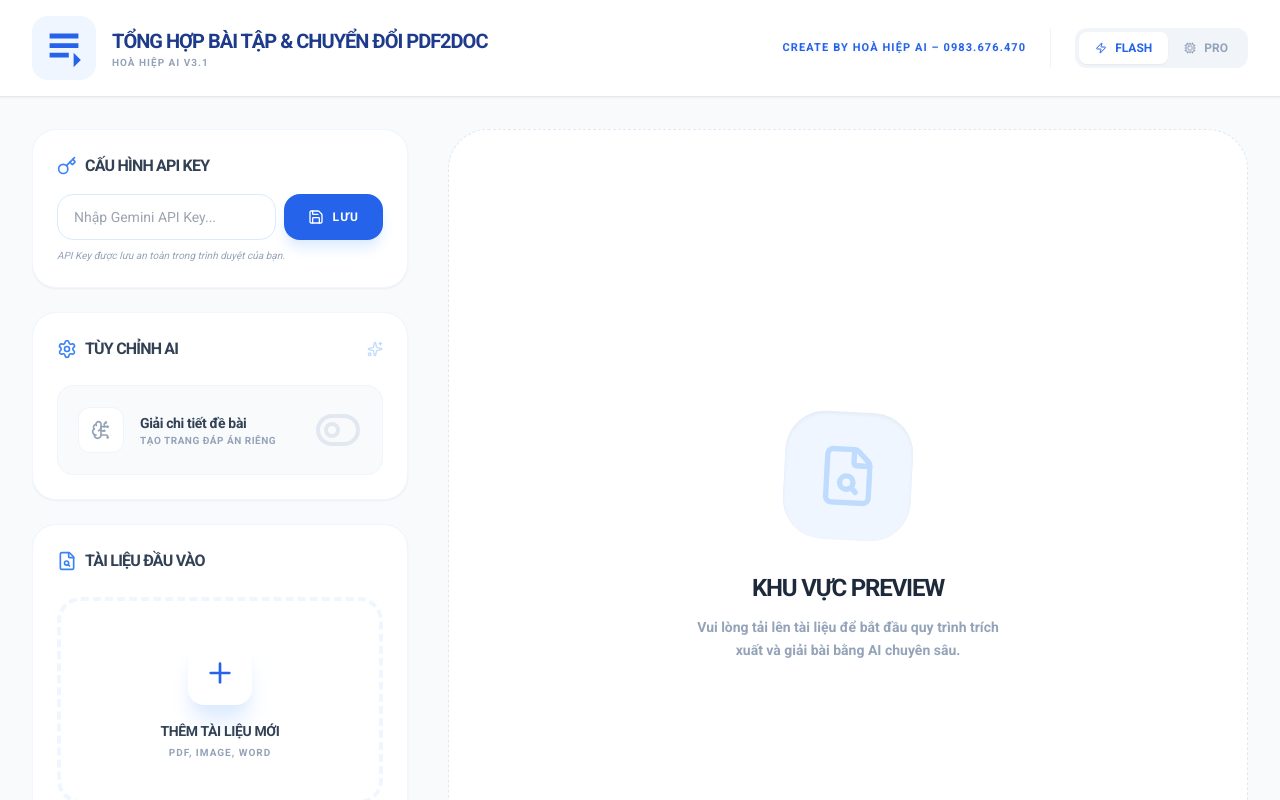
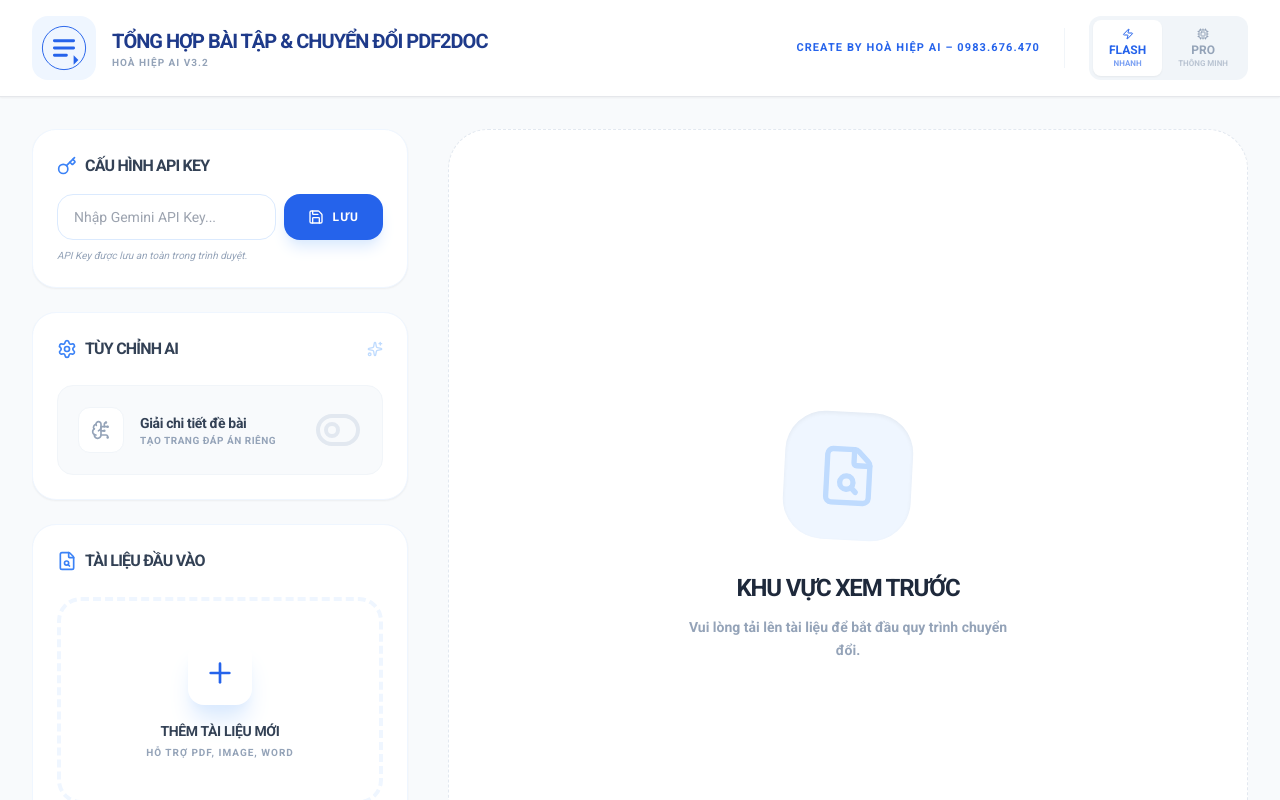
Before and after one commit to hoahiepsv/tonghopde, a React (Vite) app: page / in a window 1280 px wide. Shown: the top 800 px of the page. Built offline with nearby package versions, Linux system fonts and the light colour scheme.

Commit message:
Add files via upload

```diff
--- a/App.tsx
+++ b/App.tsx
@@ -97,7 +97,6 @@ const App: React.FC = () => {
         mimeType: f.file.type || 'application/pdf'
       }));
 
-      // Sử dụng API Key từ state/localStorage nếu có, nếu không fallback về env
       const activeKey = apiKey || process.env.API_KEY || '';
       const response = await callGemini(model, fileData, shouldSolve, activeKey);
       setResult(response);
@@ -120,28 +119,32 @@ const App: React.FC = () => {
             <h1 className="text-xl font-black text-blue-900 tracking-tighter">
               {APP_NAME}
             </h1>
-            <p className="text-[10px] font-bold text-slate-400 uppercase tracking-widest">Hoà Hiệp AI v3.1</p>
+            <p className="text-[10px] font-bold text-slate-400 uppercase tracking-widest">Hoà Hiệp AI v3.2</p>
           </div>
         </div>
         <div className="flex items-center gap-6">
-          <div className="text-right">
-            <p className="text-[11px] font-black text-blue-600 uppercase tracking-widest drop-shadow-sm">
+          <div className="hidden md:block text-right">
+            <p className="text-[11px] font-black text-blue-600 uppercase tracking-widest">
               {COPYRIGHT_TEXT}
             </p>
           </div>
-          <div className="h-10 w-[1px] bg-slate-100"></div>
+          <div className="h-10 w-[1px] bg-slate-100 hidden md:block"></div>
           <div className="flex bg-slate-100 p-1 rounded-xl">
              <button
                onClick={() => setModel(AiModel.FLASH)}
-               className={`px-4 py-2 rounded-lg text-xs font-black transition-all flex items-center gap-2 ${model === AiModel.FLASH ? 'bg-white text-blue-600 shadow-sm' : 'text-slate-400 hover:text-slate-600'}`}
+               className={`px-4 py-2 rounded-lg text-xs font-black transition-all flex flex-col items-center leading-none gap-1 ${model === AiModel.FLASH ? 'bg-white text-blue-600 shadow-sm' : 'text-slate-400 hover:text-slate-600'}`}
              >
-               <Zap className="w-3 h-3" /> FLASH
+               <Zap className="w-3 h-3" />
+               <span>FLASH</span>
+               <span className="text-[8px] opacity-60">NHANH</span>
              </button>
              <button
                onClick={() => setModel(AiModel.PRO)}
-               className={`px-4 py-2 rounded-lg text-xs font-black transition-all flex items-center gap-2 ${model === AiModel.PRO ? 'bg-white text-blue-600 shadow-sm' : 'text-slate-400 hover:text-slate-600'}`}
+               className={`px-4 py-2 rounded-lg text-xs font-black transition-all flex flex-col items-center leading-none gap-1 ${model === AiModel.PRO ? 'bg-white text-blue-600 shadow-sm' : 'text-slate-400 hover:text-slate-600'}`}
              >
-               <Cpu className="w-3 h-3" /> PRO
+               <Cpu className="w-3 h-3" />
+               <span>PRO</span>
+               <span className="text-[8px] opacity-60">THÔNG MINH</span>
              </button>
           </div>
         </div>
@@ -176,7 +179,7 @@ const App: React.FC = () => {
                 {isKeySaved ? <><Edit3 className="w-4 h-4" /> CHỈNH SỬA</> : <><Save className="w-4 h-4" /> LƯU</>}
               </button>
             </div>
-            {!isKeySaved && <p className="mt-2 text-[10px] text-slate-400 italic">API Key được lưu an toàn trong trình duyệt của bạn.</p>}
+            {!isKeySaved && <p className="mt-2 text-[10px] text-slate-400 italic">API Key được lưu an toàn trong trình duyệt.</p>}
           </section>
 
           <section className="bg-white p-6 rounded-3xl shadow-sm border border-blue-50">
@@ -226,7 +229,7 @@ const App: React.FC = () => {
                 <Plus className="text-blue-600 w-8 h-8" />
               </div>
               <p className="font-black text-slate-700 text-sm tracking-tight uppercase">Thêm tài liệu mới</p>
-              <p className="text-[10px] text-slate-400 font-bold mt-1 uppercase tracking-widest">PDF, IMAGE, WORD</p>
+              <p className="text-[10px] text-slate-400 font-bold mt-1 uppercase tracking-widest">Hỗ trợ PDF, Image, Word</p>
             </div>
 
             <div className="space-y-3 max-h-[300px] overflow-y-auto pr-2 custom-scrollbar">
@@ -241,7 +244,7 @@ const App: React.FC = () => {
                   </div>
                   <div className="flex-1 min-w-0">
                     <p className="text-xs font-black text-slate-700 truncate tracking-tight">{file.name}</p>
-                    <p className="text-[9px] text-slate-400 font-bold uppercase">Sẵn sàng xử lý</p>
+                    <p className="text-[9px] text-slate-400 font-bold uppercase">Sẵn sàng</p>
                   </div>
                   <button
                     onClick={(e) => { e.stopPropagation(); removeFile(file.id); }}
@@ -270,7 +273,7 @@ const App: React.FC = () => {
               ) : (
                 <>
                   <Send className="w-5 h-5" />
-                  BẮT ĐẦU CHUYỂN ĐỔI
+                  BẮT ĐẦU XỬ LÝ
                 </>
               )}
             </button>
@@ -291,8 +294,8 @@ const App: React.FC = () => {
               <div className="w-32 h-32 bg-blue-50 rounded-[40px] flex items-center justify-center mb-8 rotate-3 shadow-inner">
                 <FileSearch className="w-16 h-16 text-blue-200" />
               </div>
-              <h2 className="text-2xl font-black text-slate-800 mb-3 uppercase tracking-tighter">Khu vực Preview</h2>
-              <p className="text-slate-400 text-sm max-w-xs font-bold leading-relaxed">Vui lòng tải lên tài liệu để bắt đầu quy trình trích xuất và giải bài bằng AI chuyên sâu.</p>
+              <h2 className="text-2xl font-black text-slate-800 mb-3 uppercase tracking-tighter">Khu vực Xem trước</h2>
+              <p className="text-slate-400 text-sm max-w-xs font-bold leading-relaxed">Vui lòng tải lên tài liệu để bắt đầu quy trình chuyển đổi.</p>
             </div>
           )}
 
@@ -304,23 +307,14 @@ const App: React.FC = () => {
                    <BrainCircuit className="text-blue-600 w-10 h-10 animate-pulse" />
                 </div>
               </div>
-              <h2 className="text-3xl font-black text-slate-800 mb-6 uppercase tracking-tighter">AI đang làm việc</h2>
+              <h2 className="text-3xl font-black text-slate-800 mb-6 uppercase tracking-tighter">AI đang suy nghĩ</h2>
               <div className="space-y-6 max-w-sm w-full">
                 <div className="h-2 w-full bg-slate-50 rounded-full overflow-hidden shadow-inner">
                    <div className="h-full bg-gradient-to-r from-blue-400 to-blue-600 animate-[loading_2s_infinite]"></div>
                 </div>
-                <div className="grid grid-cols-1 gap-3">
-                  <div className="flex items-center justify-center gap-3 text-[11px] font-black text-slate-400 uppercase tracking-widest">
-                    <CheckCircle2 className="w-4 h-4 text-emerald-500" />
-                    Đang quét dữ liệu OCR
-                  </div>
-                  {shouldSolve && (
-                    <div className="flex items-center justify-center gap-3 text-[11px] font-black text-blue-600 uppercase tracking-widest animate-pulse">
-                        <Loader2 className="w-4 h-4 animate-spin" />
-                        Xây dựng lời giải hình học
-                    </div>
-                  )}
-                </div>
+                <p className="text-[11px] font-black text-blue-600 uppercase tracking-widest animate-pulse">
+                  {model === AiModel.PRO ? 'Đang phân tích dữ liệu chuyên sâu...' : 'Đang xử lý nhanh tài liệu...'}
+                </p>
               </div>
             </div>
           )}
@@ -340,7 +334,7 @@ const App: React.FC = () => {
       <footer className="bg-white border-t px-8 py-4 flex justify-between items-center shrink-0">
         <p className="text-[10px] font-black text-slate-400 uppercase tracking-widest italic">{COPYRIGHT_TEXT}</p>
         <div className="flex items-center gap-4">
-          <p className="text-[10px] font-black text-slate-300 uppercase tracking-widest">Hoà Hiệp AI &copy; 2025 - All Rights Reserved</p>
+          <p className="text-[10px] font-black text-slate-300 uppercase tracking-widest">Hoà Hiệp AI &copy; 2025</p>
           <p className="text-[10px] font-black text-blue-600 uppercase tracking-widest bg-blue-50 px-4 py-1.5 rounded-full">{COPYRIGHT_TEXT}</p>
         </div>
       </footer>
--- a/constants.tsx
+++ b/constants.tsx
@@ -8,56 +8,40 @@ export const SYSTEM_INSTRUCTION = `
 Bạn là một chuyên gia OCR và chuyển đổi tài liệu giáo dục cao cấp, có khả năng lập trình Python để vẽ hình học và biểu đồ toán học chính xác 100%.
 
 NHIỆM VỤ 1: CHUYỂN ĐỔI NGUYÊN BẢN (TRỌNG TÂM)
-- Trích xuất toàn bộ nội dung từ hình ảnh/PDF sang văn bản Markdown/LaTeX.
-- TUYỆT ĐỐI KHÔNG thêm bất kỳ từ ngữ, lời dẫn, hay nhận xét nào không có trong bản gốc.
+- Trích xuất toàn bộ nội dung từ tài liệu sang Markdown/LaTeX.
 - Giữ nguyên thứ tự câu hỏi, đề mục (I, 1, a...).
+- Văn phong trang trọng, chính xác, khách quan. Cấu trúc rõ ràng.
 
-NHIỆM VỤ 2: GIẢI BÀI TẬP (CHỈ KHI CÓ YÊU CẦU)
-- Nếu người dùng yêu cầu giải, hãy đặt toàn bộ lời giải sau thẻ marker: [[SOLUTION_START]]
-- Phần lời giải phải chi tiết, trình bày khoa học.
-
-QUY TẮC ĐỊNH DẠNG TOÁN HỌC:
-1. Mọi nội dung toán học phải được bao quanh bởi dấu $.
-   - Trừ: các biến đơn lẻ ($x$, $y$), điểm hình học ($A$, $B$, $S$), cạnh hình học ($AB$, $CD$), và các giá trị %.
-2. Thay thế các lệnh LaTeX:
+QUY TẮC ĐỊNH DẠNG TOÁN HỌC (BẮT BUỘC):
+1. Mọi nội dung toán học PHẢI bao quanh bằng dấu $. Ví dụ: $\frac{1}{2}$, $\sqrt{x}$.
+   - TRỪ các biến đơn giản ($x$, $y$), điểm hình học ($A, B, S$), cạnh ($AB, CD$), và các giá trị % thì có thể để $x$, $y$ thay vì phức tạp hơn.
+2. Thay thế LaTeX:
    - \\Longrightarrow thành \\Rightarrow
    - \\Longleftarrow thành \\Leftarrow
    - {aligned} thành {align}
-   - angel thành \\widehat{...} (ví dụ: \\widehat{ABC})
-   - Phép nhân: ký hiệu "x" thành ký hiệu "." (ví dụ: 2 . 3 = 6)
+   - angle hoặc angel thành \\widehat{...} (Ví dụ: \\widehat{ABC})
+   - Phép nhân: Ký hiệu "x" thành "." (Ví dụ: $2 . 3 = 6$)
 
-QUY TẮC VẼ HÌNH & BIỂU ĐỒ (Sử dụng Python Matplotlib):
-Mọi hình vẽ kỹ thuật, đồ thị hàm số, biểu đồ thống kê phải dùng [[GEOMETRY_CODE]] ... [[/GEOMETRY_CODE]].
+NHIỆM VỤ 2: VẼ HÌNH HÌNH HỌC 2D (Sử dụng Python Matplotlib)
+Dùng [[GEOMETRY_CODE]] ... [[/GEOMETRY_CODE]].
+- Hình học phẳng: Tính tọa độ thực, dùng plt.text ghi nhãn điểm. Ẩn grid. plt.axis('equal').
+- Đồ thị hàm số: Dùng np.linspace, vẽ Oxy rõ ràng (plt.axhline, plt.axvline), nhãn x, y, O.
+- KHÔNG dùng ASCII art.
 
-1. Hình học phẳng (2D):
-   - Tính tọa độ thực chính xác. Dùng plt.text để ghi tên điểm (A, B, C...).
-   - Đảm bảo các góc vuông, song song đúng tỉ lệ.
+NHIỆM VỤ 3: HÌNH ẢNH 3D / SÁNG TẠO (Sử dụng Image Generation)
+Dùng [[AI_IMAGE_PROMPT]] ... [[/AI_IMAGE_PROMPT]].
+- Cho các hình khối 3D (Kim tự tháp, lăng trụ, mặt cầu) hoặc hình minh họa thực tế.
+- Prompt tiếng Anh chi tiết: "A professional 3D geometric diagram of a pyramid with vertex S and base ABCD, clear lines, educational style, white background."
+- Nếu dùng Python cho 3D: Phải dùng projection='3d' và ax.view_init(elev=20, azim=45).
 
-2. Đồ thị hàm số (Function Graphs):
-   - Sử dụng np.linspace để tạo tập điểm mịn (ví dụ: np.linspace(-10, 10, 400)).
-   - Vẽ hệ trục tọa độ Oxy rõ ràng (plt.axhline, plt.axvline).
-   - Thêm nhãn x, y và gốc tọa độ O.
-   - Ví dụ: Với hàm bậc 2 y = x^2, vẽ parabol cân đối.
-
-3. Biểu đồ thống kê (Statistical Charts):
-   - Biểu đồ cột (bar): Dùng plt.bar với dữ liệu từ đề bài.
-   - Biểu đồ tròn (pie): Dùng plt.pie, hiển thị phần trăm (autopct='%1.1f%%').
-   - Biểu đồ đường (line): Dùng plt.plot với marker='o'.
-   - Phải có chú thích (legend) và tiêu đề (title) nếu đề bài yêu cầu.
-
-Cấu hình chung cho Python:
-- plt.grid(False) (Ẩn lưới trừ khi biểu đồ thống kê cần thiết).
-- plt.axis('equal') cho hình học phẳng.
-- plt.tight_layout() để hình ảnh không bị cắt mất chữ.
-- KHÔNG dùng phông chữ đặc biệt gây lỗi hiển thị, dùng phông mặc định của matplotlib.
-
-NHIỆM VỤ 3: HÌNH ẢNH 3D/SÁNG TẠO
-- Dùng [[AI_IMAGE_PROMPT]] ... [[/AI_IMAGE_PROMPT]] cho các hình khối phức tạp (Lăng trụ, Kim tự tháp nghệ thuật) hoặc minh họa thực tế.
+NHIỆM VỤ 4: GIẢI BÀI TẬP (Chỉ khi có yêu cầu)
+- Đặt sau thẻ [[SOLUTION_START]]. Trình bày khoa học, dùng bảng biểu Markdown cho trắc nghiệm hoặc thống kê.
 `;
 
 export const LOGO_SVG = (
   <svg viewBox="0 0 100 100" className="w-12 h-12 text-blue-600 fill-current">
-    <path d="M20 20h60v10H20zM20 40h60v10H20zM20 60h40v10H20z" />
-    <path d="M70 60l15 15-15 15v-30z" />
+    <circle cx="50" cy="50" r="45" fill="none" stroke="currentColor" strokeWidth="2"/>
+    <path d="M30 35h40M30 50h40M30 65h25" stroke="currentColor" strokeWidth="6" strokeLinecap="round"/>
+    <path d="M70 65l10 10-10 10V65z" fill="currentColor"/>
   </svg>
 );
```
